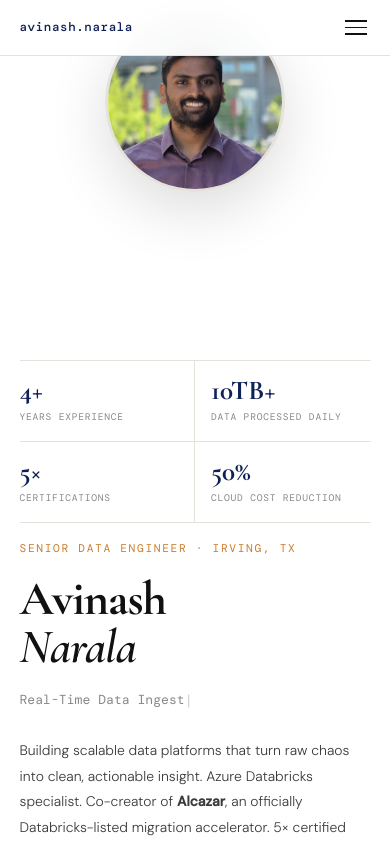
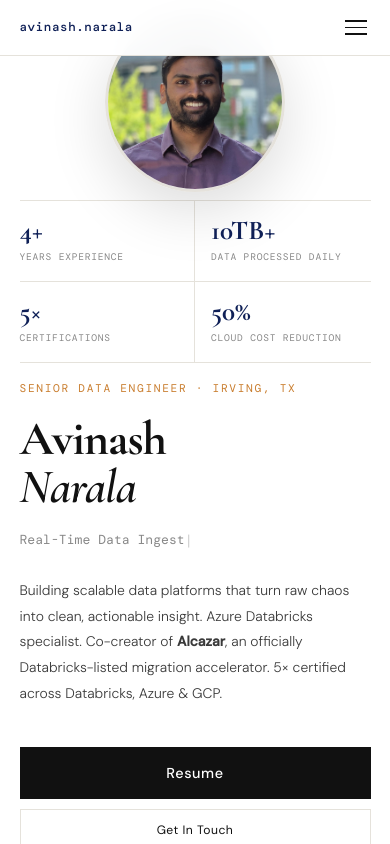
Before and after one commit to AvinashNarala/Portfolio, a plain HTML site: page index.html in a window 390 px wide. Shown: the top 844 px of the page. Drawn offline with nearby package versions, Linux system fonts and the light colour scheme; a web font is replaced by a local one.

Commit message:
mobile view

```diff
--- a/index.html
+++ b/index.html
@@ -602,8 +602,12 @@ footer {
     padding-bottom: 40px;
   }
   .hero-right { order: -1; }
+  .hero-photo-wrap {
+    width: 180px;
+    height: 180px;
+    margin-bottom: 8px;
+  }
   .hero-photo { width: 180px; height: 180px; border-radius: 50%; }
-  .hero-photo-wrap { margin-bottom: 8px; }
   .hero-bio { max-width: 100%; font-size: 0.87rem; }
   .hero-cta { gap: 10px; }
   .btn { padding: 12px 22px; font-size: 0.76rem; }
```
